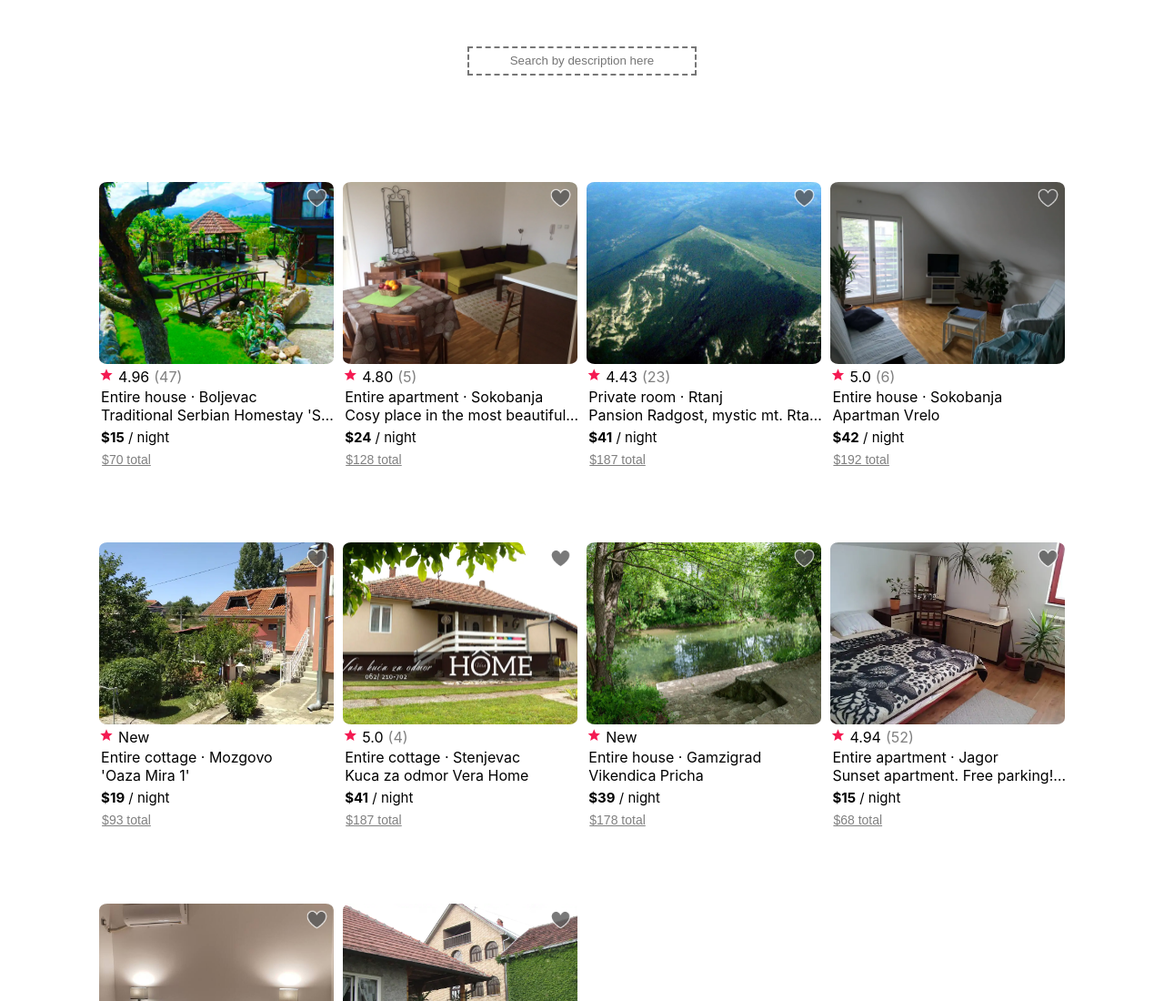
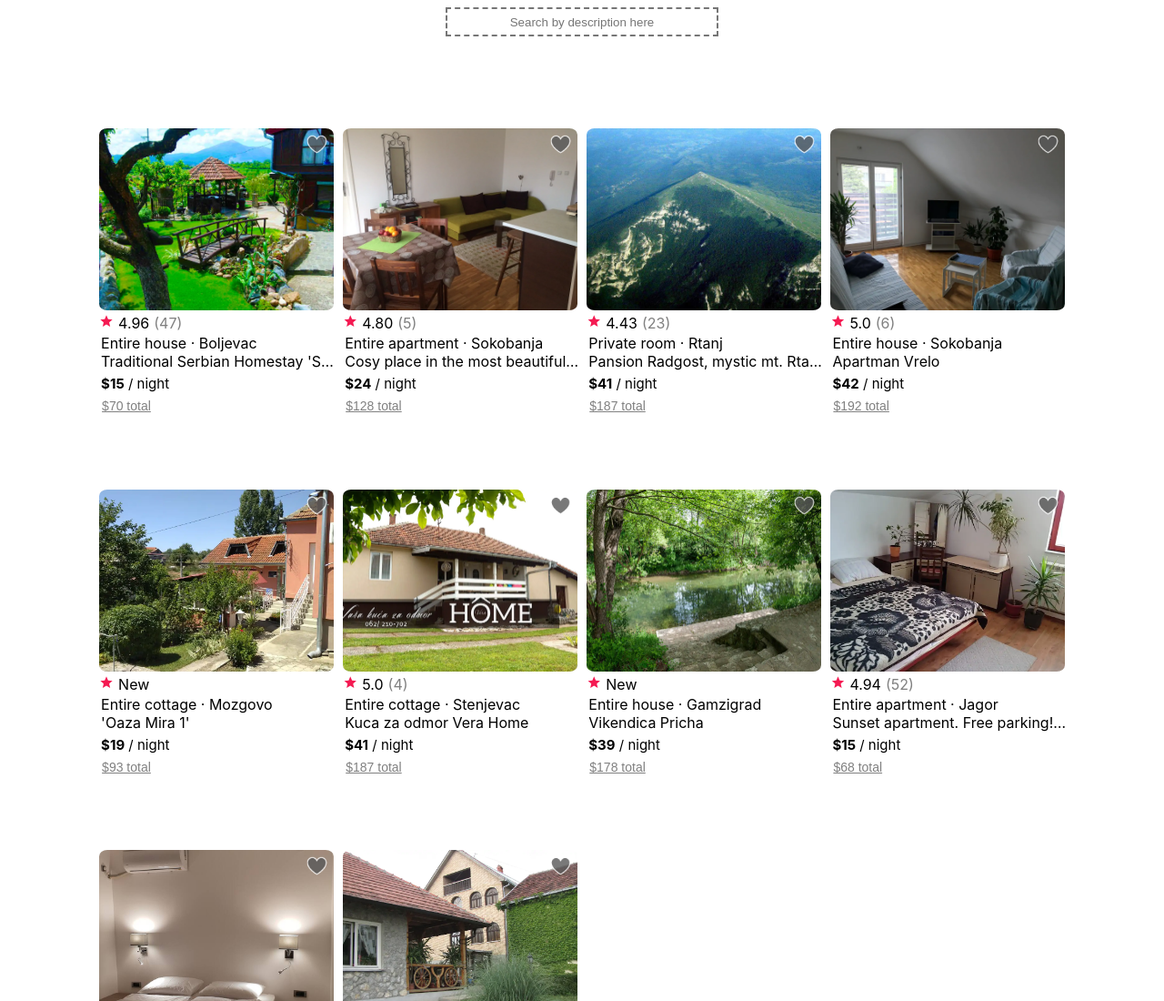
Before and after one commit to stefanm3000/airbnb-02v2, a plain HTML site: page index.html in a window 1280 px wide. Shown: the top 1100 px of the page at 91% size. Drawn offline with Linux system fonts and the light colour scheme.

Commit message:
:construction:

```diff
--- a/main.css
+++ b/main.css
@@ -24,14 +24,12 @@ button {
 }
 
 .searchWrapper {
-    margin-top: 4%;
-    margin-left: 40%;
-    width: 50%;
-    height: 3rem;
+    margin: auto;
+    width: 300px;
 }
 
 #searchBar {
-    width: 40%;
+    width: 300px;
     height: 2rem;
     border-style: dashed;
     min-width: 170px;
```
